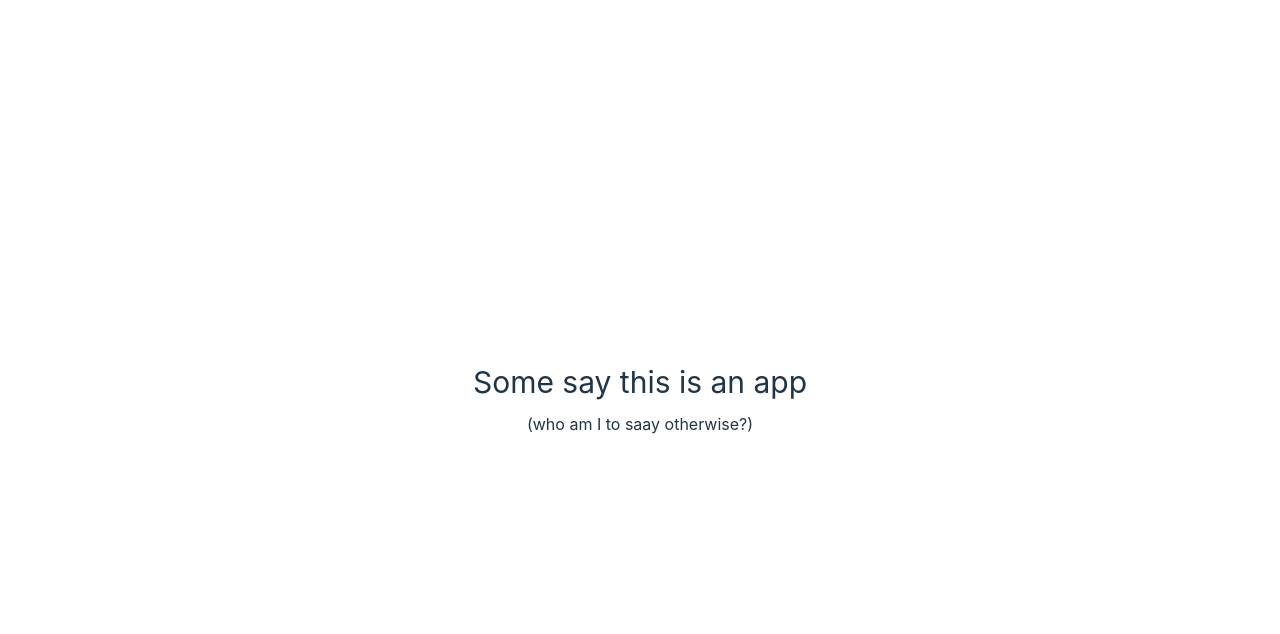
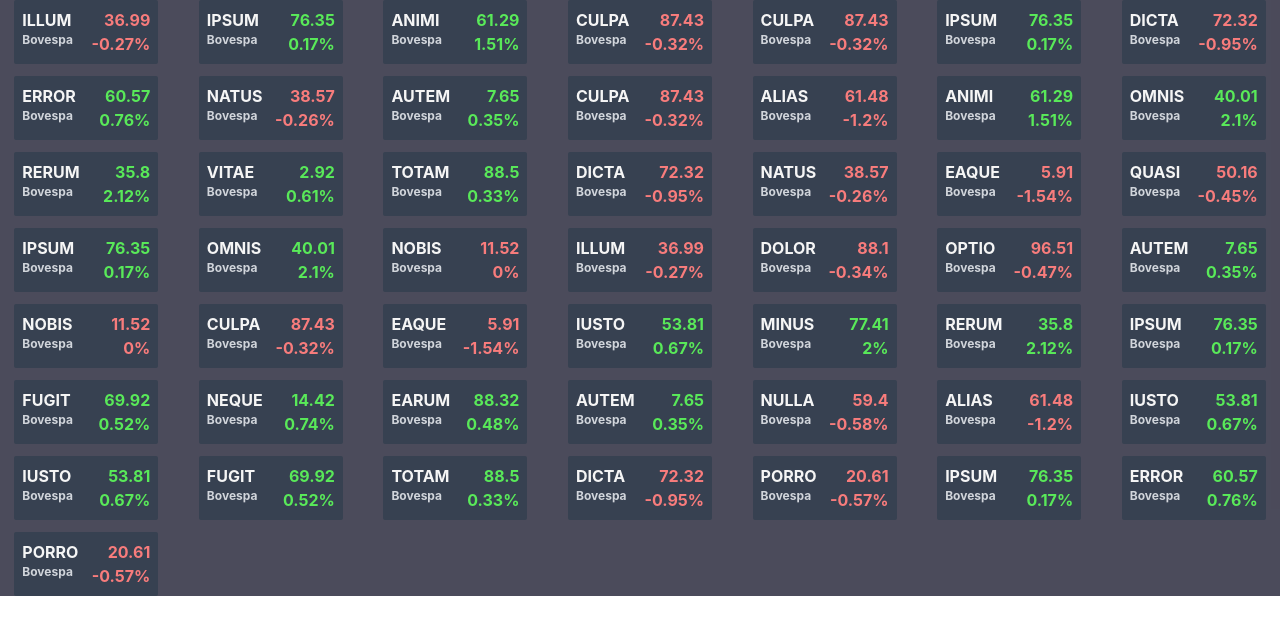
Before and after one commit to GDX64/pwa, a Vue app: page / in a window 1280 px wide. Shown: the top 634 px of the page. Built offline with nearby package versions, Linux system fonts and the light colour scheme.

Commit message:
assets card

```diff
--- a/package.json
+++ b/package.json
@@ -10,6 +10,8 @@
     "preview": "vite preview"
   },
   "dependencies": {
+    "@faker-js/faker": "^7.6.0",
+    "rxjs": "^7.8.0",
     "vue": "^3.2.45"
   },
   "devDependencies": {
--- a/src/App.vue
+++ b/src/App.vue
@@ -1,9 +1,19 @@
-<script setup lang="ts"></script>
+<script setup lang="ts">
+import { reactive } from "vue";
+import { Asset } from "./AssetMob/Asset";
+import { faker } from "@faker-js/faker";
+import AssetsCards from "./components/AssetsCards.vue";
+
+const tickers = [...Array(50)].map(() =>
+  faker.lorem.word({ length: 5 }).toUpperCase()
+);
+const assets = reactive(tickers.map((ticker) => Asset.get(ticker)));
+assets.forEach((asset) => asset.observe());
+</script>
 
 <template>
-  <div class="">
-    <p class="text-3xl mb-3">Some say this is an app</p>
-    <p class="">(who am I to saay otherwise?)</p>
+  <div class="w-screen bg-gray-800">
+    <AssetsCards :assets="assets"></AssetsCards>
   </div>
 </template>
 
--- /dev/null
+++ b/src/AssetMob/Asset.ts
@@ -0,0 +1,45 @@
+import { tsImportEqualsDeclaration } from "@babel/types";
+import { merge, Observable, tap } from "rxjs";
+import { markRaw, reactive } from "vue";
+import { randomGen } from "../random/randomWalk";
+
+const assetMap = new Map<string, Asset>();
+export class Asset {
+  quotation = 0;
+  variation = 0;
+  obs$: Observable<number>;
+  exchange = "Bovespa";
+  constructor(public ticker: string) {
+    const asset = reactive(this);
+    const quotation = randomGen({ initial: Math.random() * 100 }).pipe(
+      tap((value) => {
+        console.log("hello");
+        asset.quotation = value;
+      })
+    );
+    const variation = randomGen({ max: 30, min: -30 }).pipe(
+      tap((value) => {
+        asset.variation = value;
+      })
+    );
+    this.obs$ = markRaw(merge(quotation, variation));
+  }
+
+  static get(ticker: string): Asset {
+    const asset = assetMap.get(ticker);
+    if (asset) {
+      return asset;
+    }
+    const assetNow = new Asset(ticker);
+    assetMap.set(ticker, assetNow);
+    return assetNow;
+  }
+
+  observe() {
+    return this.obs$.subscribe();
+  }
+
+  varClass() {
+    return this.variation > 0 ? "var-positive" : "var-negative";
+  }
+}
--- /dev/null
+++ b/src/components/AssetsCards.vue
@@ -0,0 +1,27 @@
+<template>
+  <div
+    class="grid gap-x-3 gap-y-3 max-w-full w-full bg-pink-200/20 justify-center justify-items-center"
+    style="grid-template-columns: repeat(auto-fit, minmax(150px, 1fr))"
+  >
+    <template v-for="asset of assets">
+      <div
+        class="font-bold grid grid-cols-2 grid-flow-row w-36 bg-gray-700 rounded-sm p-2"
+      >
+        <p class="">{{ asset.ticker }}</p>
+        <p class="justify-self-end" :class="asset.varClass()">
+          {{ asset.quotation }}
+        </p>
+        <p class="text-xs text-gray-300">{{ asset.exchange }}</p>
+        <p class="justify-self-end" :class="asset.varClass()">
+          {{ asset.variation + "%" }}
+        </p>
+      </div>
+    </template>
+  </div>
+</template>
+
+<script lang="ts" setup>
+import { Asset } from "../AssetMob/Asset";
+
+defineProps<{ assets: Asset[] }>();
+</script>
--- /dev/null
+++ b/src/random/randomWalk.ts
@@ -0,0 +1,14 @@
+import { interval, scan, share } from "rxjs";
+
+export function randomGen({ sigma = 1, max = 100, min = 0, initial = 0 }) {
+  return interval(500).pipe(
+    scan((acc) => {
+      const updated = Math.min(
+        Math.max(acc + (Math.random() - 0.5) * sigma, min),
+        max
+      );
+      return Math.round(updated * 100) / 100;
+    }, initial),
+    share({ resetOnRefCountZero: true })
+  );
+}
--- a/src/style.css
+++ b/src/style.css
@@ -7,79 +7,14 @@
   font-size: 16px;
   line-height: 24px;
   font-weight: 400;
-
-  color-scheme: light dark;
-  color: rgba(255, 255, 255, 0.87);
-  background-color: #242424;
-
-  font-synthesis: none;
-  text-rendering: optimizeLegibility;
-  -webkit-font-smoothing: antialiased;
-  -moz-osx-font-smoothing: grayscale;
-  -webkit-text-size-adjust: 100%;
+  color: whitesmoke;
 }
 
-a {
-  font-weight: 500;
-  color: #646cff;
-  text-decoration: inherit;
-}
-a:hover {
-  color: #535bf2;
-}
-
-body {
-  margin: 0;
-  display: flex;
-  place-items: center;
-  min-width: 320px;
-  min-height: 100vh;
-}
-
-h1 {
-  font-size: 3.2em;
-  line-height: 1.1;
-}
-
-button {
-  border-radius: 8px;
-  border: 1px solid transparent;
-  padding: 0.6em 1.2em;
-  font-size: 1em;
-  font-weight: 500;
-  font-family: inherit;
-  background-color: #1a1a1a;
-  cursor: pointer;
-  transition: border-color 0.25s;
-}
-button:hover {
-  border-color: #646cff;
-}
-button:focus,
-button:focus-visible {
-  outline: 4px auto -webkit-focus-ring-color;
-}
-
-.card {
-  padding: 2em;
-}
-
-#app {
-  max-width: 1280px;
-  margin: 0 auto;
-  padding: 2rem;
-  text-align: center;
-}
-
-@media (prefers-color-scheme: light) {
-  :root {
-    color: #213547;
-    background-color: #ffffff;
+@layer utilities {
+  .var-positive {
+    color: rgb(89, 233, 89);
   }
-  a:hover {
-    color: #747bff;
-  }
-  button {
-    background-color: #f9f9f9;
+  .var-negative {
+    color: rgb(248, 124, 124);
   }
 }
```
Also changed, not shown: 1 other file (tests, documents, lock files or other folders).
